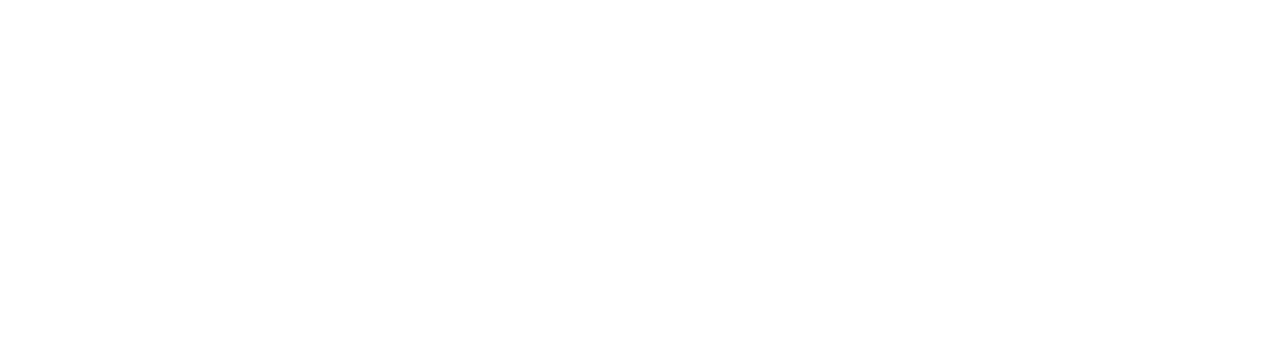
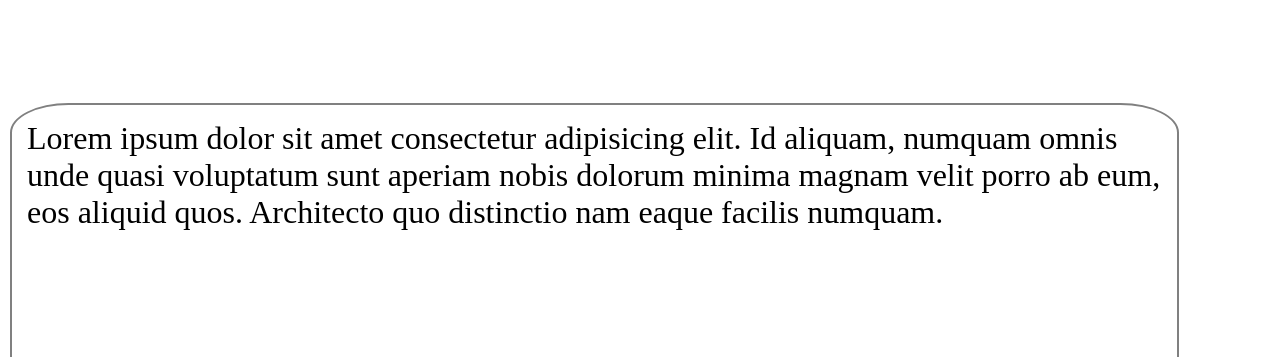
Before and after one commit to Energyrole/WebDevelopment, a website: page index.html in a window 1280 px wide. Shown: the top 357 px of the page. Drawn offline with nearby package versions, Linux system fonts and the light colour scheme; no server answers.

Commit message:
basic framework for the area where texts will be shown

```diff
--- a/index.html
+++ b/index.html
@@ -8,8 +8,12 @@
 </head>
 <body>
 
-    <div class="red-box"></div>
-    <div class="red-box"></div>
+    <div class="red-box">
+        <div id="conversation">
+            <p>Lorem ipsum dolor sit amet consectetur adipisicing elit. Id aliquam, numquam omnis unde quasi voluptatum sunt aperiam nobis dolorum minima magnam velit porro ab eum, eos aliquid quos. Architecto quo distinctio nam eaque facilis numquam.</p>
+        </div>
+    </div>
+    <!-- <div class="red-box"></div> -->
     <div class="red-box">
         <div class="clients">
             <li>
--- a/javascript.js
+++ b/javascript.js
@@ -7,4 +7,7 @@ socket.on("connect", () => {
     socket.on("host", (data) => {
         document.querySelector("#host").innerHTML = (data.substring(0, 20))
     })
+    socket.on("message", (data) => {
+        document.querySelector("#conversation").innerHTML += (`<p>${data}</p>`)
+    })
 })
--- a/server.js
+++ b/server.js
@@ -31,6 +31,7 @@ io.on("connection", (socket) => {
     } else if (!clients.includes(socket.id)) { //Clients list is not empty, therefore if he doesn't exist already, add him
         clients[clients.length] = socket.id;
         io.except(clients[0]).emit("host", clients[0]);
+        io.except(clients[0]).emit("message", clients[0]);
     } else { //Client already exists in list
         console.log("Client already exists");
     }
--- a/style.css
+++ b/style.css
@@ -9,6 +9,14 @@ li {
     flex-direction: column;
     align-items: center;
     justify-content: space-between;
+}
+
+#conversation {
+    border: 2px gray solid;
+    border-radius: 5%;
+    height: 70vh;
+    width: fit-content;
+    padding: 15px;
 }
 
 body {
@@ -23,7 +31,7 @@ body {
 .red-box {
     width: fit-content;
     height: fit-content;
-    background-color: red;
+    /* background-color: red; */
     margin: 10px;
 }
 
```
